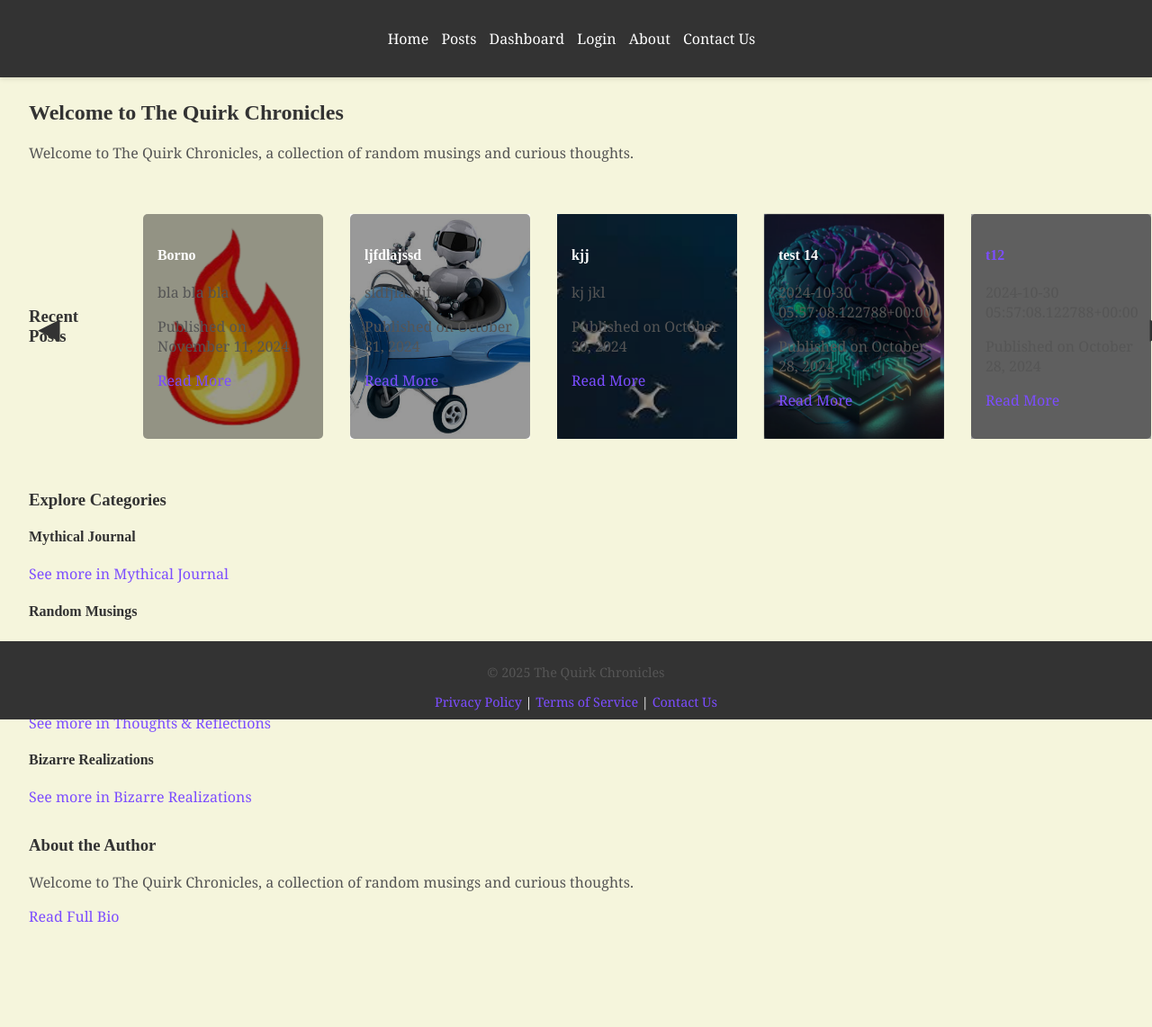
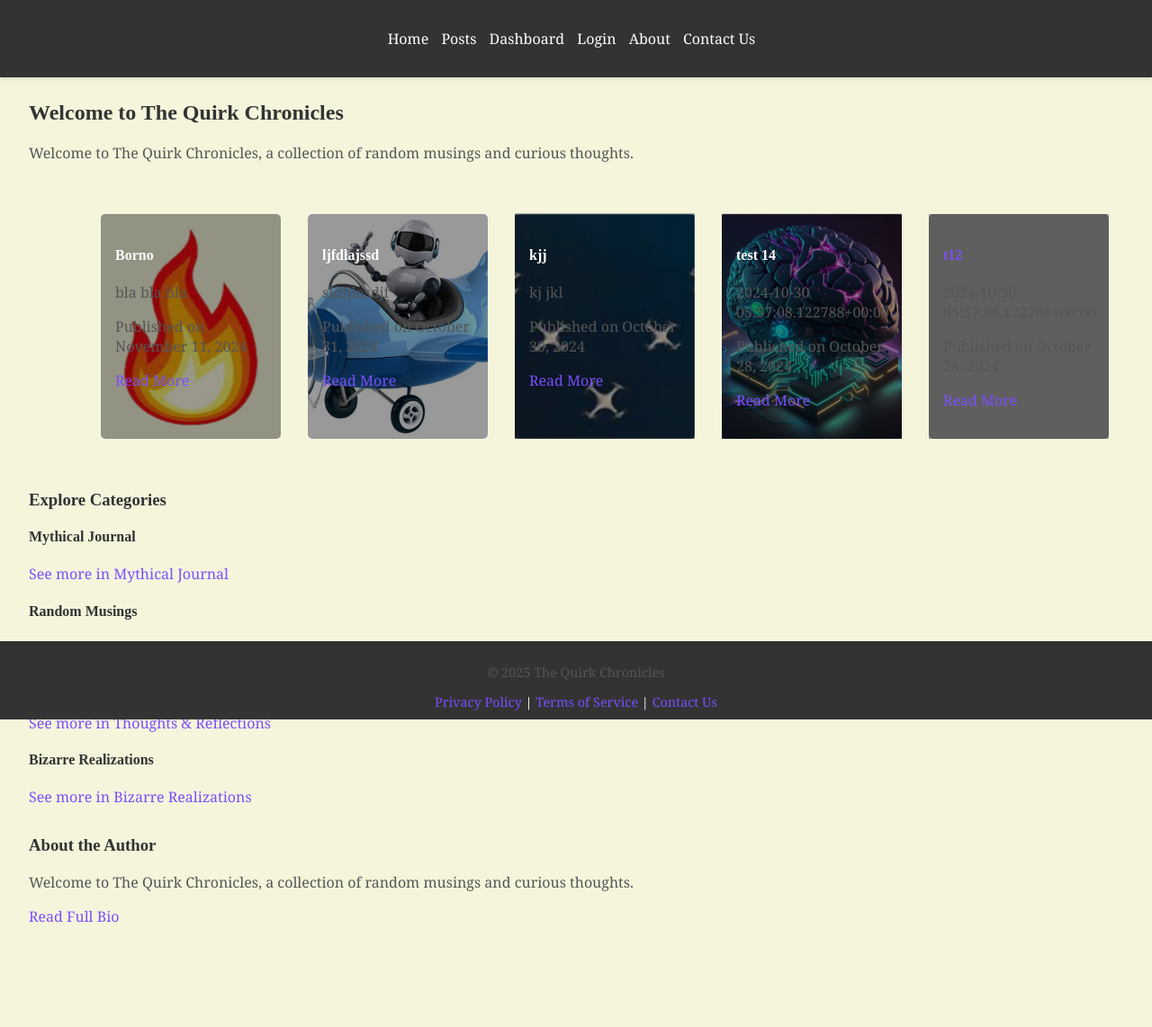
Before and after one commit to NazmusSEfas/Quirk-Chronicles, a Django app: page / in a window 1280 px wide. Shown: the whole page at 90% size. Run offline with Django 4.2, Linux system fonts and the light colour scheme; data comes from the database, SQL or seed files in the repository; grey boxes are pictures that could not be loaded.

Commit message:
Update home.html

```diff
--- a/core/templates/core/home.html
+++ b/core/templates/core/home.html
@@ -11,8 +11,7 @@
     </section>
 
     <section class="recent-post carousel">
-        <h3 class="carousel-heading">Recent Posts</h3>
-        <div class = "carousel-arrow left-arrow" onclick="rotateCarousel(-1)">&#9664;</div>
+
         <div class="carousel-track">
             {%for item in posts_with_images %}
                 <div class="carousel-card" style="background-image: url('{{item.image}}')">
@@ -28,7 +27,7 @@
                 </div>
             {%endfor%}
         </div>
-        <div class = "carousel-arrow right-arrow" onclick="rotateCarousel(1)">&#9654;</div>
+
     </section>
 
     <!-- Featured Categories Section -->
```
